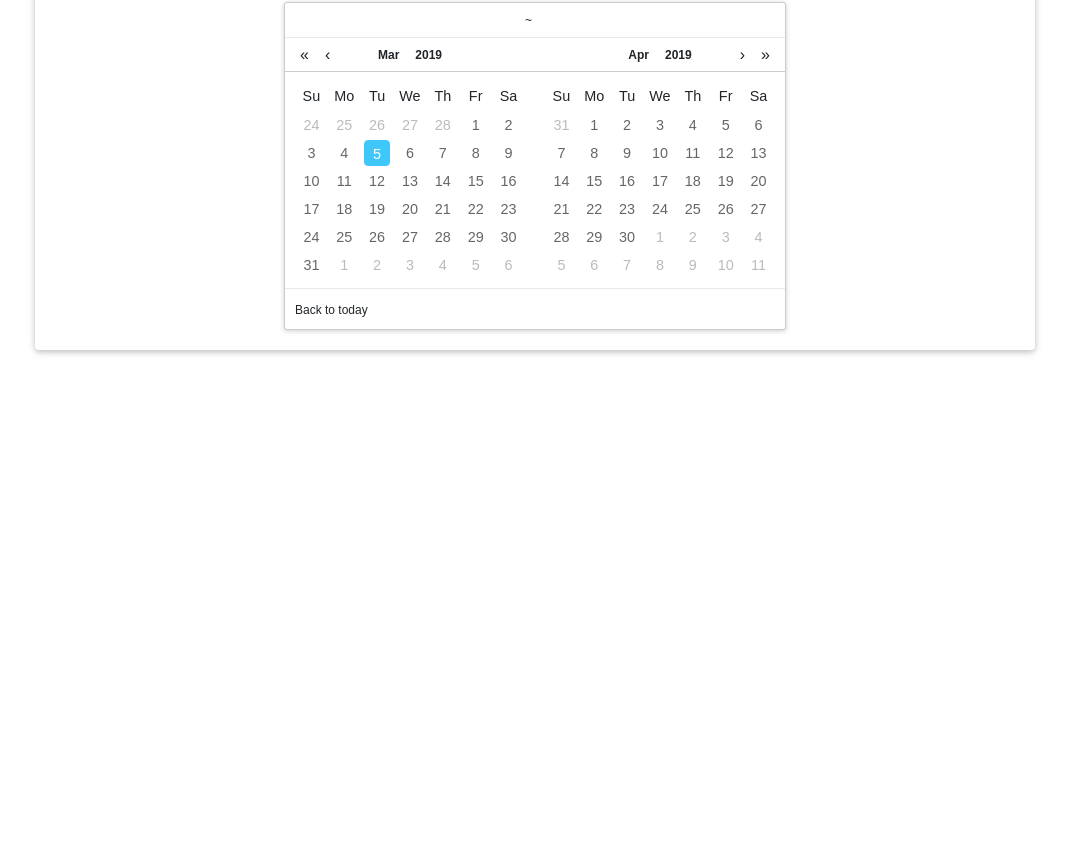
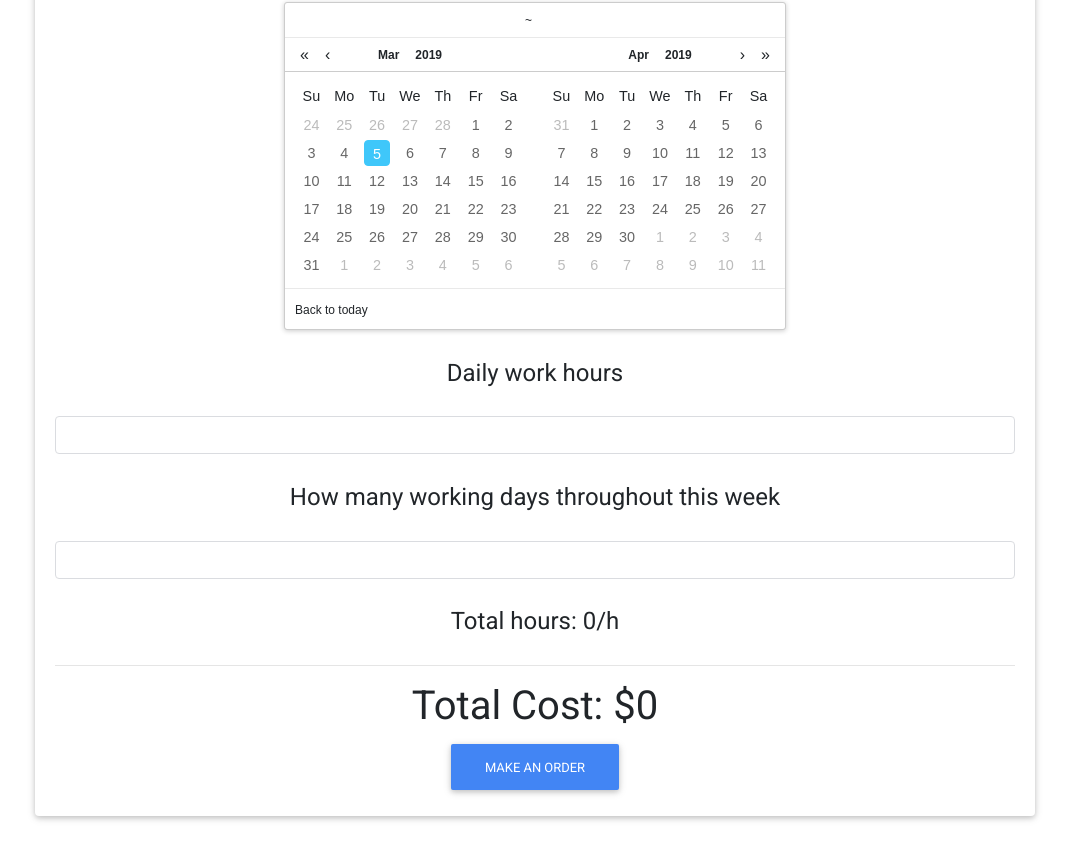
Before and after one commit to maximiliangarmatsch/rentdevelopers, a React (Create React App) app: page /hire in a window 1280 px wide. Shown: the part 183-1042 px from the top of the page, without its empty margins (105-1174 px from the left). Before the commit the page ends 800 px from the top, so only its background shows below. Built offline with nearby package versions, Linux system fonts and the light colour scheme.

Commit message:
added inputs

```diff
--- a/src/components/client/HireForm/HireForm.css
+++ b/src/components/client/HireForm/HireForm.css
@@ -3,9 +3,21 @@
   margin: 5% auto;
 }
 
-.hireFormCard h1, h2 {
+.hireFormCard h1, h2, h4 {
   text-align: center;
-  display: inline-block;
+}
+
+.hireFormCard h4 {
+  margin: 3%;
+}
+
+.hireFormCard input {
+  margin: auto;
+  display: block;
+}
+
+.hireFormSubmit {
+  text-align: center;
 }
 
 .rc-calendar {
--- a/src/components/client/HireForm/HireForm.js
+++ b/src/components/client/HireForm/HireForm.js
@@ -1,14 +1,18 @@
 import React, {Component} from "react";
-import { MDBContainer, MDBRow, MDBCol, MDBCard, MDBCardUp, MDBCardImage, MDBCardBody, MDBBtn } from "mdbreact";
+import { MDBContainer, MDBRow, MDBCol, MDBCard, MDBInput, MDBCardBody, MDBBtn } from "mdbreact";
 import RangeCalendar from 'rc-calendar/lib/RangeCalendar';
 import 'rc-calendar/assets/index.css';
 import "./HireForm.css";
 
 class HireForm extends Component {
+	state = {
+		hours: 0,
+		cost: 0
+	}
+
 	render() {
 		return (
 			<MDBContainer fluid className="hireForm">
-
 						<MDBCard className="hireFormCard">
 							<h1>Hire Form</h1>
 							<MDBCardBody>
@@ -16,6 +20,17 @@ class HireForm extends Component {
 									<MDBCol>
 										<h2>Choose date</h2>
 										<RangeCalendar />
+										<h4>Daily work hours</h4>
+										<MDBInput type="number" outline/>
+										<h4>How many working days throughout this week </h4>
+										<MDBInput type="number" outline/>
+										<h4>Total hours: {this.state.hours}/h</h4>
+										<hr/>
+										<h1>Total Cost: ${this.state.cost}</h1>
+										<div className="hireFormSubmit">
+											<MDBBtn color="primary">Make an order</MDBBtn>
+										</div>
+
 									</MDBCol>
 								</MDBRow>
 							</MDBCardBody>
```
